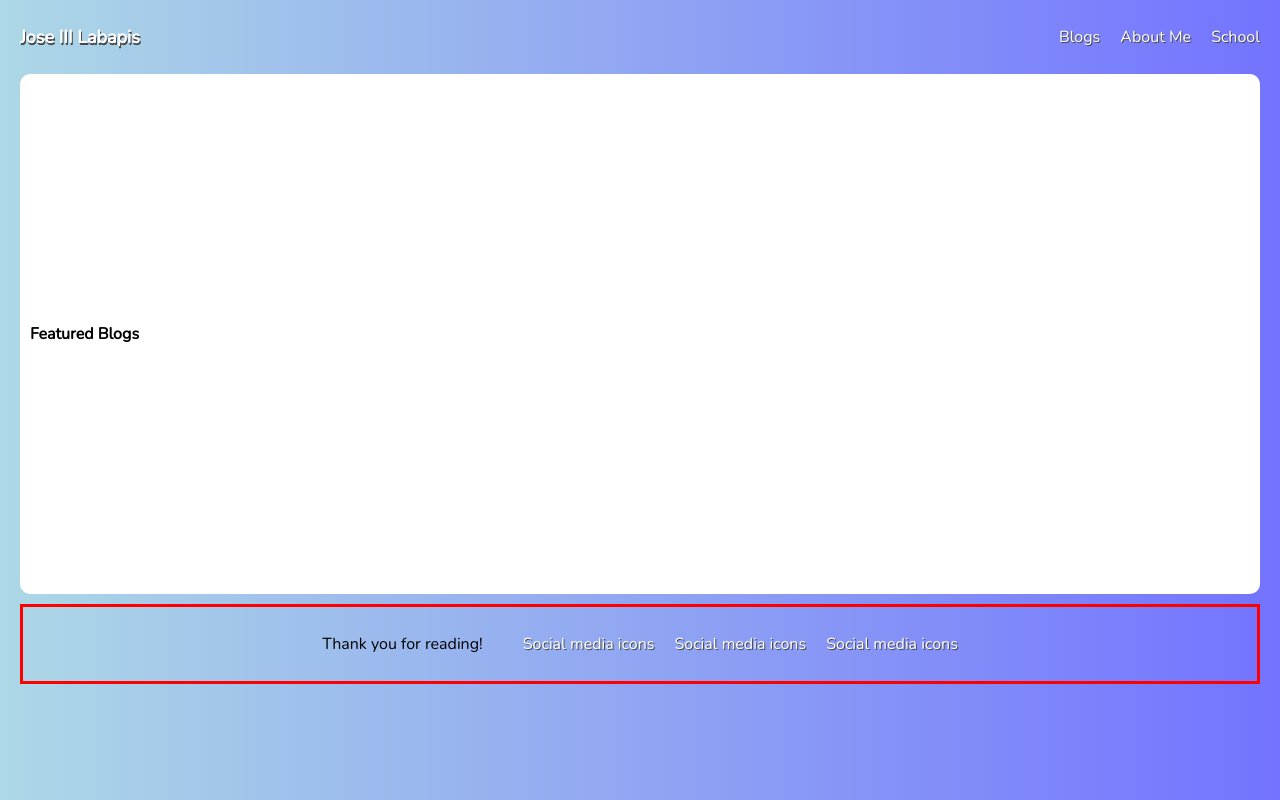
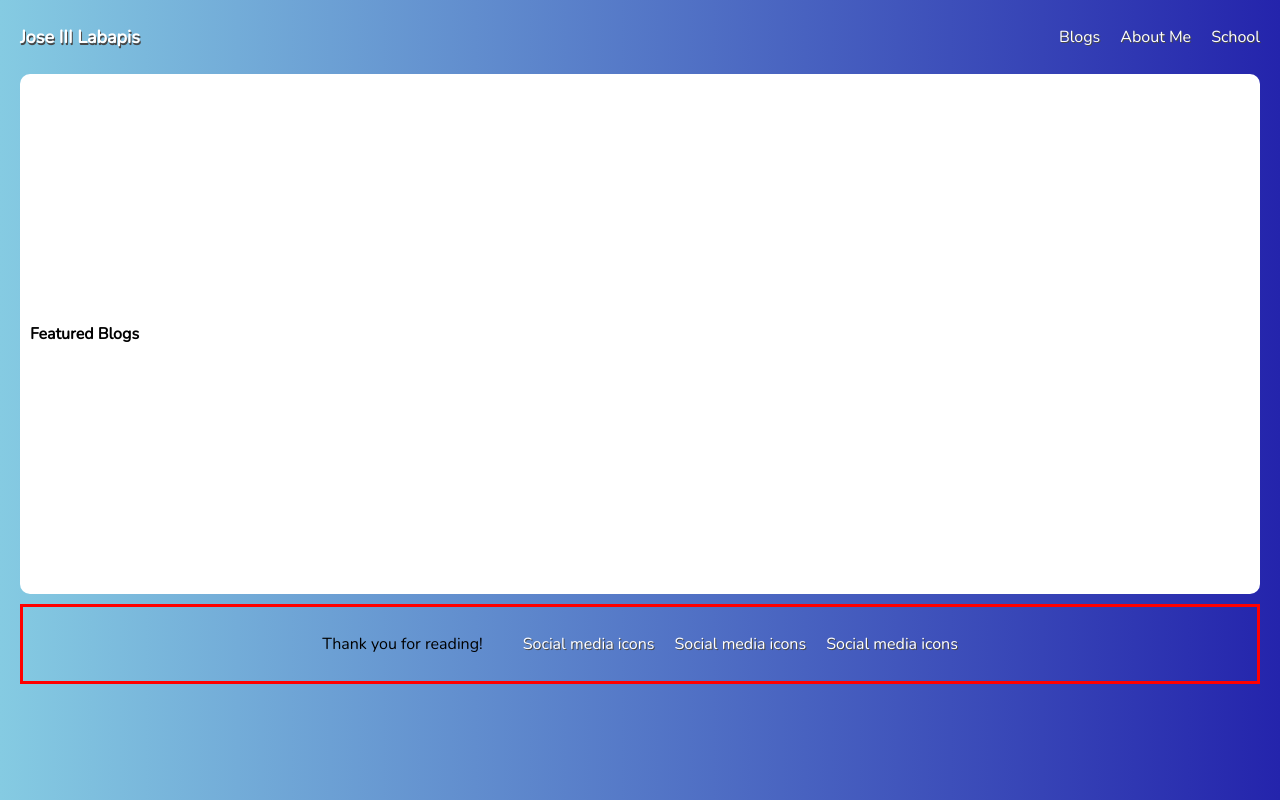
Before and after one commit to selbps/blog-website, a plain HTML site: page index.html in a window 1280 px wide. Drawn offline with nearby package versions, Linux system fonts and the light colour scheme.

Commit message:
Edit background image color

```diff
--- a/style.css
+++ b/style.css
@@ -1,7 +1,7 @@
 body {
     margin: 0;
     font-family: "Nunito", sans-serif;
-    background-image: linear-gradient(to right, lightblue, rgb(115, 115, 255));
+    background-image: linear-gradient(to right, rgb(133, 203, 226), rgb(36, 36, 172));
     display: flex;
     flex-direction: column;
     flex: 1;
```
